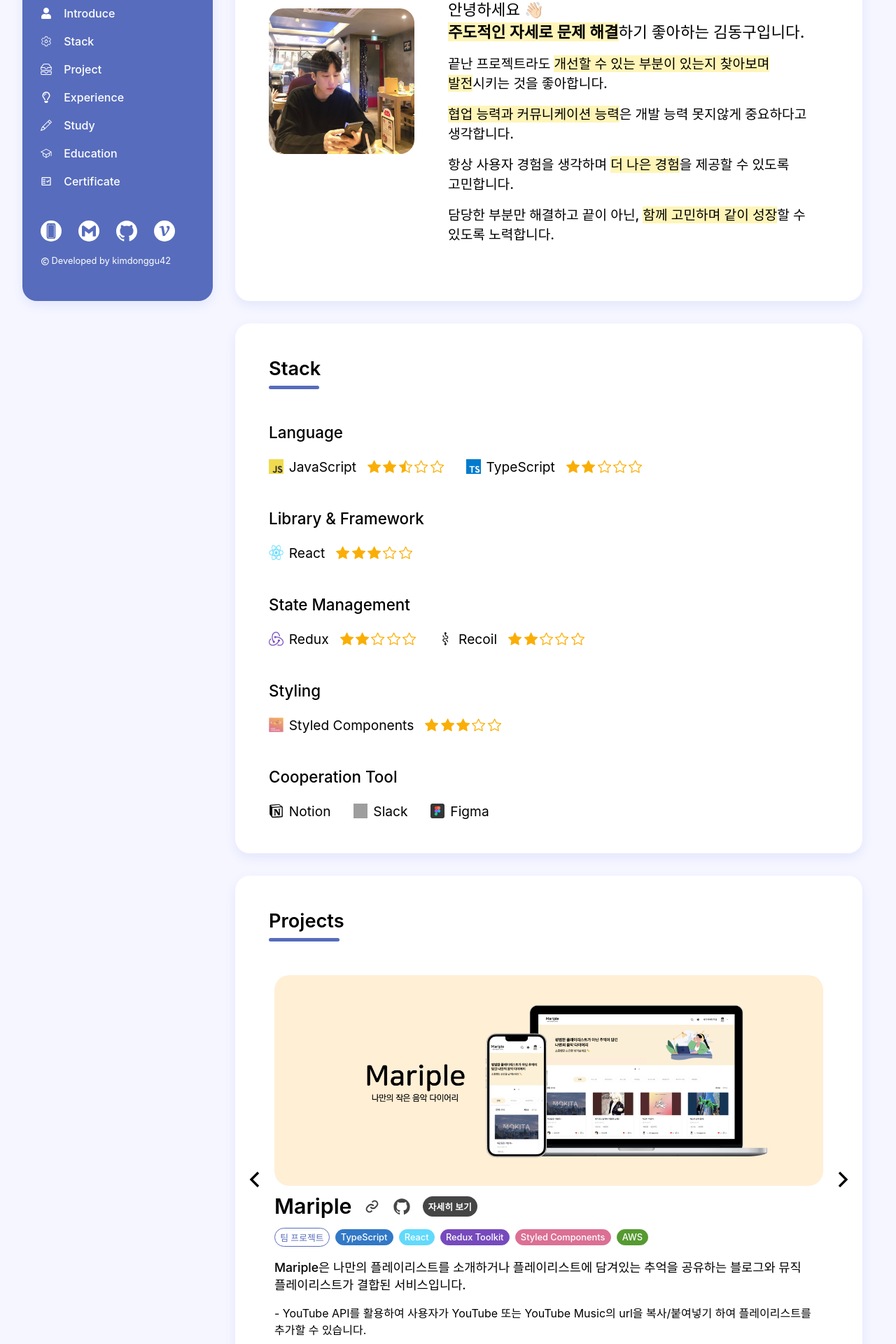
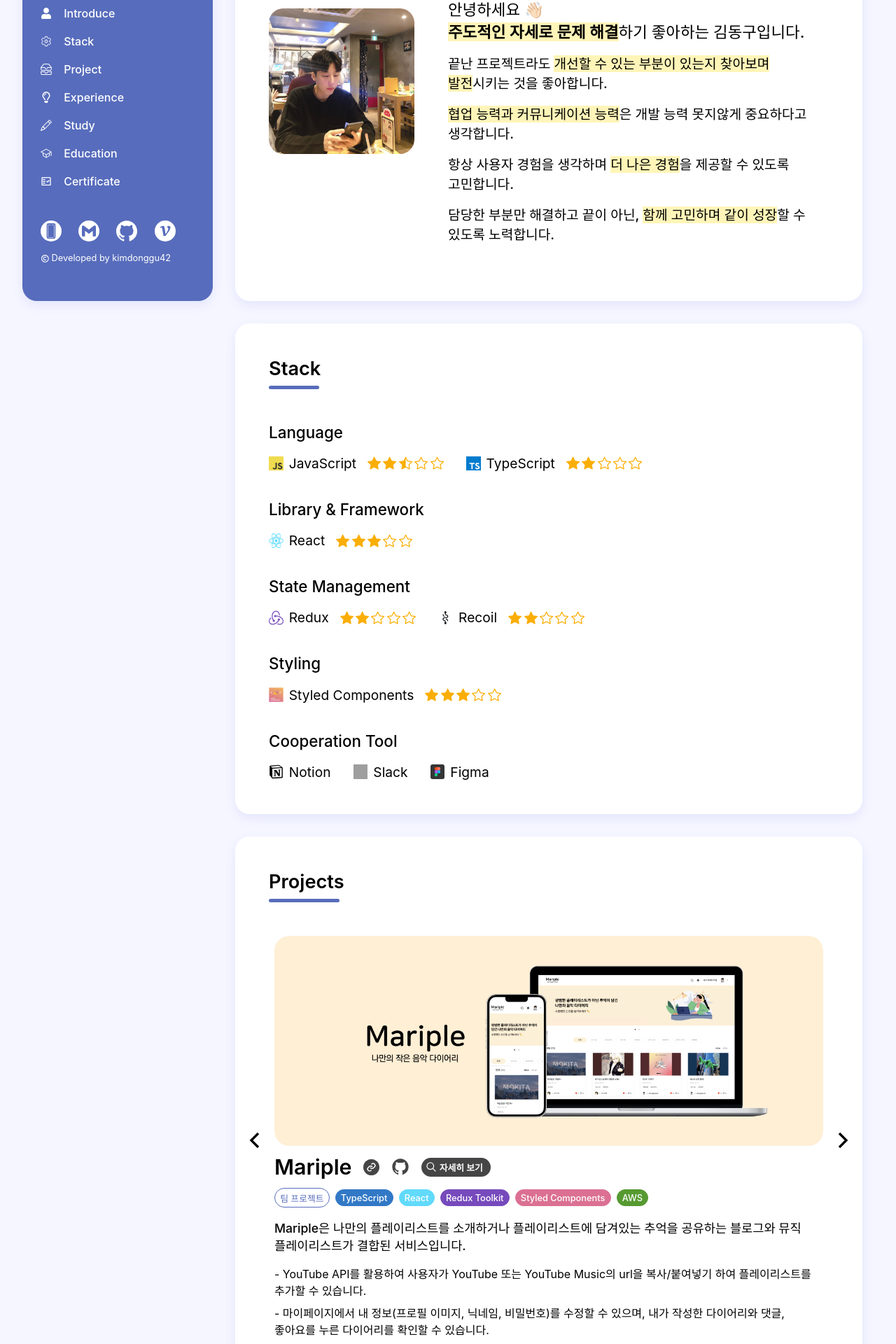
Before and after one commit to kimdonggu42/portfolio, a React (Create React App) app: page / in a window 1280 px wide. Shown: the part 226-2146 px from the top of the page at 70% size. Built offline with nearby package versions, Linux system fonts and the light colour scheme; grey boxes are pictures that could not be loaded.

Commit message:
Feat : 이메일 아이콘 클릭 시 이메일을 바로 보낼 수 있도록 수정

```diff
--- a/src/components/Index.tsx
+++ b/src/components/Index.tsx
@@ -132,14 +132,9 @@
 
 const LinkWrapper = styled.div`
   display: flex;
-  flex-direction: row;
+  align-items: center;
   column-gap: 1.5rem;
   /* border: 1px solid red; */
-
-  @media screen and (max-width: 1275px) {
-    display: flex;
-    align-items: center;
-  }
 `;
 
 const PhoneIconArea = styled.div`
@@ -151,10 +146,6 @@
   background-color: white;
   border-radius: 5rem;
   cursor: pointer;
-
-  &:hover {
-    background-color: rgba(255, 255, 255, 0.8);
-  }
 
   > .phoneIcon {
     color: ${(props) => props.theme.color.mainColor};
@@ -192,9 +183,13 @@
       top: 5.6rem;
     }
   }
+
+  &:hover {
+    background-color: rgba(255, 255, 255, 0.8);
+  }
 `;
 
-const MailIconArea = styled.div`
+const MailIconBack = styled.div`
   display: flex;
   align-items: center;
   justify-content: center;
@@ -203,10 +198,6 @@
   background-color: white;
   border-radius: 5rem;
   cursor: pointer;
-
-  &:hover {
-    background-color: rgba(255, 255, 255, 0.8);
-  }
 
   > .mailIcon {
     color: ${(props) => props.theme.color.mainColor};
@@ -244,9 +235,16 @@
       top: 5.6rem;
     }
   }
+
+  &:hover {
+    background-color: rgba(255, 255, 255, 0.8);
+  }
 `;
 
 const GibhubIconArea = styled.div`
+  width: 1.9rem;
+  height: 1.9rem;
+
   > a {
     color: white;
 
@@ -255,10 +253,6 @@
 
       &:hover {
         opacity: 0.8;
-      }
-
-      @media screen and (max-width: 1275px) {
-        margin-top: 0.2rem;
       }
     }
 
@@ -298,6 +292,9 @@
 `;
 
 const BlogIconArea = styled.div`
+  width: 1.9rem;
+  height: 1.9rem;
+
   > a {
     color: white;
 
@@ -307,10 +304,6 @@
 
       &:hover {
         opacity: 0.8;
-      }
-
-      @media screen and (max-width: 1275px) {
-        margin-top: 0.2rem;
       }
     }
 
@@ -517,10 +510,12 @@
           <IoPhonePortrait className='phoneIcon' size={30} />
           <p>010-9039-7962</p>
         </PhoneIconArea>
-        <MailIconArea>
-          <SiGmail className='mailIcon' size={30} />
-          <p>kdonggoo44@gmail.com</p>
-        </MailIconArea>
+        <Link to='mailto:kdonggoo44@gmail.com'>
+          <MailIconBack>
+            <SiGmail className='mailIcon' size={30} />
+            <p>kdonggoo44@gmail.com</p>
+          </MailIconBack>
+        </Link>
         <GibhubIconArea>
           <Link to='https://github.com/kimdonggu42' target='_blank'>
             <SiGithub className='githubIcon' size={30} />
--- a/src/components/Project.tsx
+++ b/src/components/Project.tsx
@@ -9,9 +9,11 @@
 import Todoit from "../assets/images/Todoit.png";
 
 import { GrFormPrevious, GrFormNext } from "react-icons/gr";
-import { HiMagnifyingGlassCircle } from "react-icons/hi2";
+import { HiMagnifyingGlassCircle, HiOutlineMagnifyingGlassCircle } from "react-icons/hi2";
 import { RiGithubFill } from "react-icons/ri";
 import { BiLink } from "react-icons/bi";
+
+import { RxMagnifyingGlass } from "react-icons/rx";
 
 const ProjectContainer = styled.div`
   padding: 3rem;
@@ -141,18 +143,42 @@
     color: #454545;
     text-decoration: none;
     margin-top: 0.1rem;
+    cursor: pointer;
     /* border: 1px solid red; */
 
-    > .homepageIcon {
-      cursor: pointer;
+    > .link-icon-back {
+      display: flex;
+      justify-content: center;
+      align-items: center;
+      width: 1.45rem;
+      height: 1.45rem;
+      color: white;
+      background-color: #454545;
+      border-radius: 5rem;
     }
 
     > .detail-project {
+      display: flex;
+      align-items: center;
       font-size: 0.8rem;
       color: white;
-      padding: 0.3rem 0.5rem 0.3rem 0.5rem;
+      padding: 0.25rem 0.7rem 0.25rem 0.3rem;
       background-color: #454545;
       border-radius: 5rem;
+
+      > .detail-icon {
+        margin-right: 0.2rem;
+      }
+
+      @media screen and (max-width: 450px) {
+        display: none;
+      }
+    }
+
+    > .hidden-detail-icon {
+      @media screen and (min-width: 451px) {
+        display: none;
+      }
     }
 
     &:hover {
@@ -285,7 +311,9 @@
             <SlideTitle>
               <div className='project-title'>Mariple</div>
               <Link to='https://www.mariple.com/' target='_blank'>
-                <BiLink className='homepageIcon' size={25} />
+                <div className='link-icon-back'>
+                  <BiLink className='homepageIcon' size={17} />
+                </div>
               </Link>
               <Link to='https://github.com/kimdonggu42/Mariple' target='_blank'>
                 <RiGithubFill className='homepageIcon' size={28} />
@@ -294,8 +322,11 @@
                 to='https://www.notion.so/Mariple-d09e017dfb30417384c8aa0107653fe2?pvs=4'
                 target='_blank'
               >
-                {/* <HiMagnifyingGlassCircle className='homepageIcon' size={28} /> */}
-                <div className='detail-project'>자세히 보기</div>
+                <div className='detail-project'>
+                  <RxMagnifyingGlass className='detail-icon' size={18} />
+                  자세히 보기
+                </div>
+                <HiMagnifyingGlassCircle className='hidden-detail-icon' size={28} />
               </Link>
             </SlideTitle>
             <SlideTag>
@@ -334,7 +365,9 @@
             <SlideTitle>
               saveme
               <Link to='https://save-me-bd34d.web.app/' target='_blank'>
-                <BiLink className='homepageIcon' size={25} />
+                <div className='link-icon-back'>
+                  <BiLink className='homepageIcon' size={17} />
+                </div>
               </Link>
               <Link to='https://github.com/kimdonggu42/saveme' target='_blank'>
                 <RiGithubFill className='homepageIcon' size={28} />
@@ -343,8 +376,11 @@
                 to='https://www.notion.so/saveme-97b2ceaac7204ceca7d5d88cbed908c6?pvs=4'
                 target='_blank'
               >
-                {/* <HiMagnifyingGlassCircle className='homepageIcon' size={28} /> */}
-                <div className='detail-project'>자세히 보기</div>
+                <div className='detail-project'>
+                  <RxMagnifyingGlass className='detail-icon' size={18} />
+                  자세히 보기
+                </div>
+                <HiMagnifyingGlassCircle className='hidden-detail-icon' size={28} />
               </Link>
             </SlideTitle>
             <SlideTag>
@@ -390,8 +426,11 @@
                 to='https://www.notion.so/Todo-t-4522b7df134942d7aceea8a5c682724a?pvs=4'
                 target='_blank'
               >
-                {/* <HiMagnifyingGlassCircle className='homepageIcon' size={28} /> */}
-                <div className='detail-project'>자세히 보기</div>
+                <div className='detail-project'>
+                  <RxMagnifyingGlass className='detail-icon' size={18} />
+                  자세히 보기
+                </div>
+                <HiMagnifyingGlassCircle className='hidden-detail-icon' size={28} />
               </Link>
             </SlideTitle>
             <SlideTag>
--- a/src/components/Stack.tsx
+++ b/src/components/Stack.tsx
@@ -40,7 +40,7 @@
 
 const LanguageArea = styled.div`
   /* border: 1px solid red; */
-  margin-bottom: 3rem;
+  margin-bottom: 2.5rem;
 
   :last-child {
     margin-bottom: 0;
@@ -49,7 +49,7 @@
   > .stackTitle {
     font-size: 1.4rem;
     font-weight: 500;
-    margin-bottom: 1.5rem;
+    margin-bottom: 1.2rem;
 
     @media screen and (max-width: 650px) {
       font-size: 1.3rem;
```
